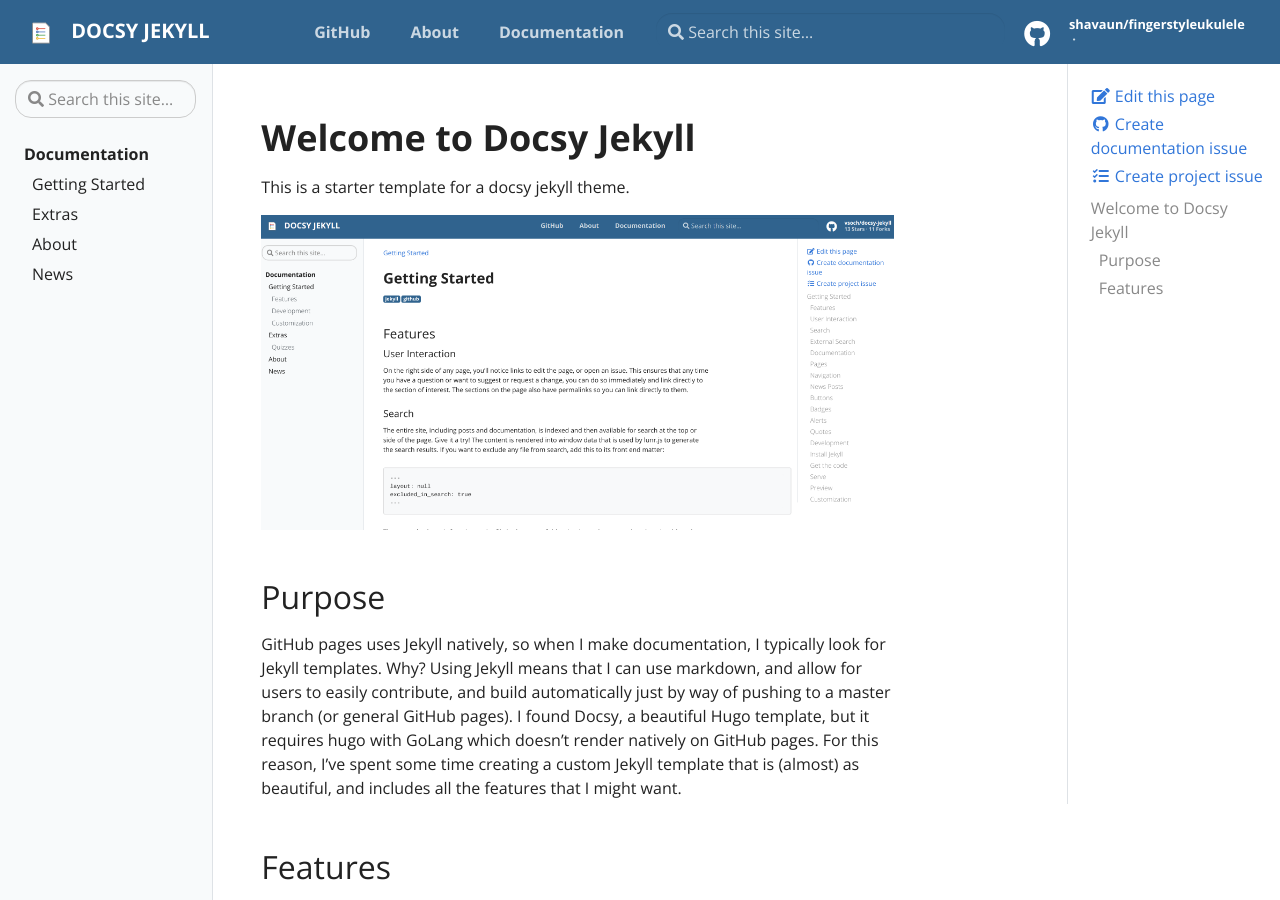
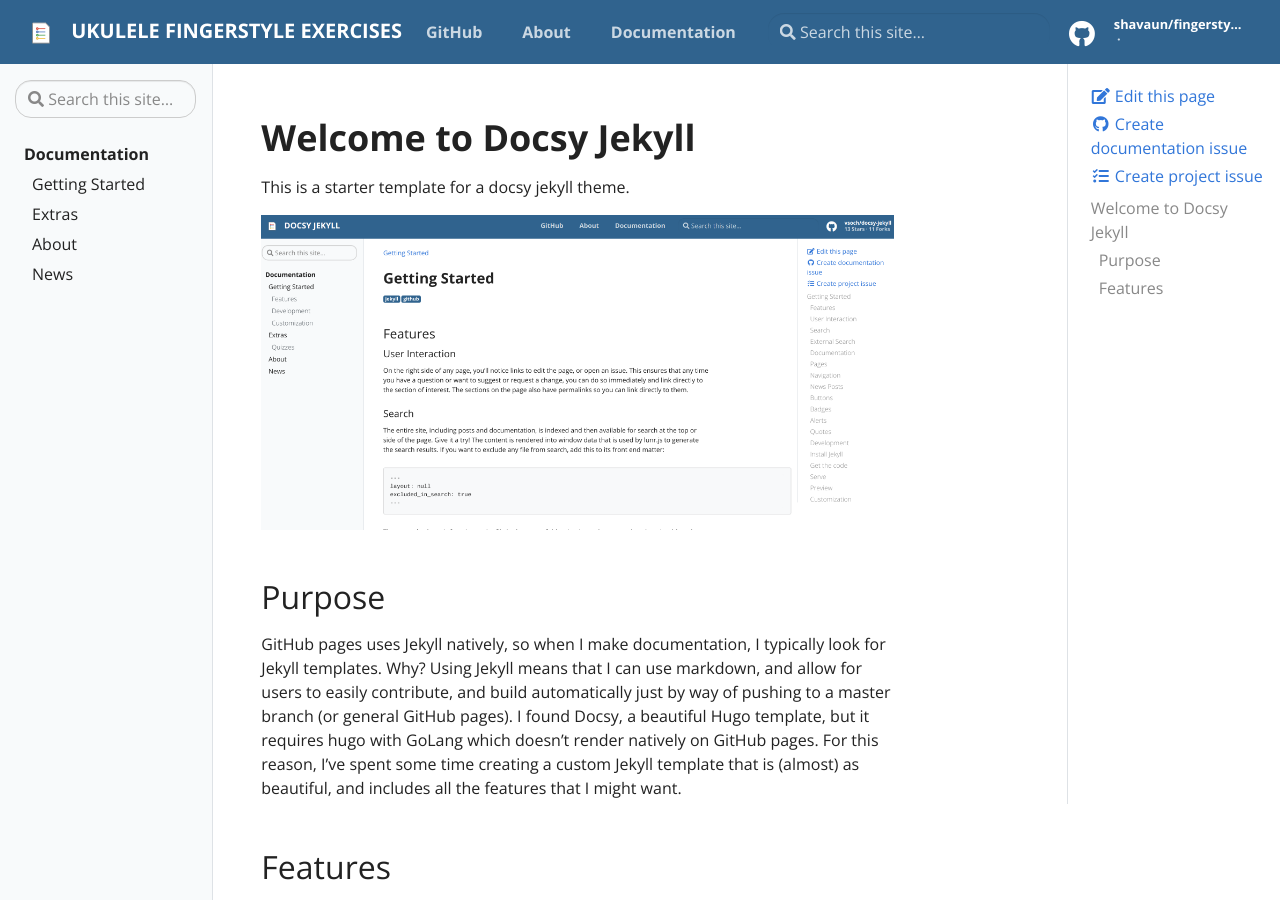
Before and after one commit to shavaun/fingerstyleukulele, a Jekyll site: the page built from pages/index.md, in a window 1280 px wide and 900 px high. Built offline with Jekyll 4.4.1, drawn with Linux system fonts in a browser that asks for light colours.

Commit message:
Adjuts wording and URL

```diff
--- a/_config.yml
+++ b/_config.yml
@@ -14,12 +14,12 @@
 # You can create any custom variable you would like, and they will be accessible
 # in the templates via {{ site.myvariable }}.
 
-title: Docsy Jekyll
+title: Ukulele Fingerstyle Exercises
 email: practice.more.ukulele@gmail.com
 author: Shavaun Tesareski
 description: > # this means to ignore newlines until "baseurl:"
-  A progression of ukulele fingerstyle exercises, with community
-  contributions designed to support ukulele fingerstyle skills.
+  A progression of ukulele fingerstyle exercises designed
+  to support ukulele fingerstyle skills.
 
 # DO NOT CHANGE THE LINE OF THIS FILE without editing .circleci/circle_urls.sh
 baseurl: "/fingerstyleukulele" # the subpath of your site, e.g. /blog
@@ -28,7 +28,7 @@ baseurl: "/fingerstyleukulele" # the subpath of your site, e.g. /blog
 url: "https://shavaun.github.io" # the base hostname & protocol for your site
 
 # Social (First three Required)
-repo: "https://shavaun.github.io/fingerstyleukulele"
+repo: "https://shavaun.github.com/fingerstyleukulele"
 github_user: "shavaun"
 github_repo: "fingerstyleukulele"
 
```
